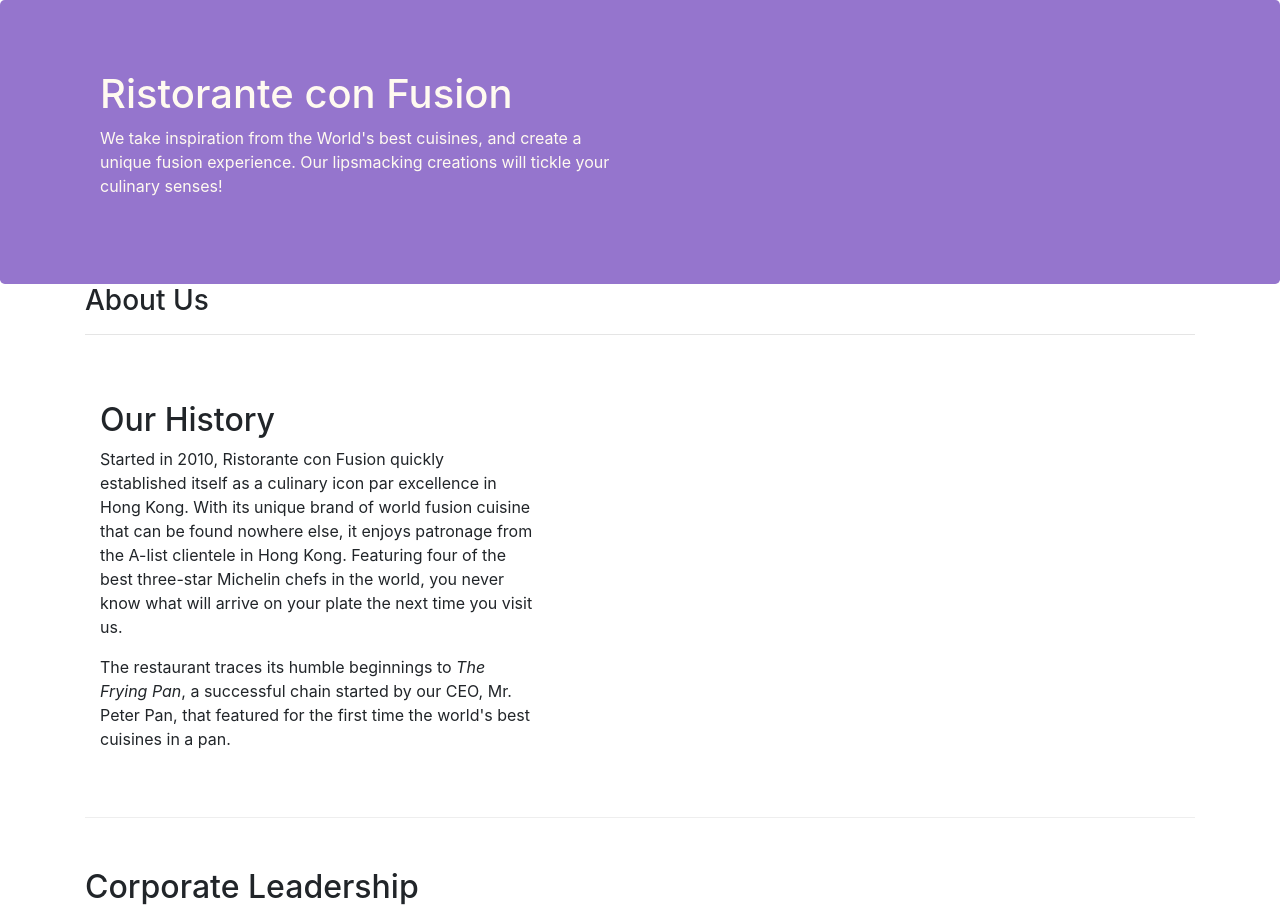
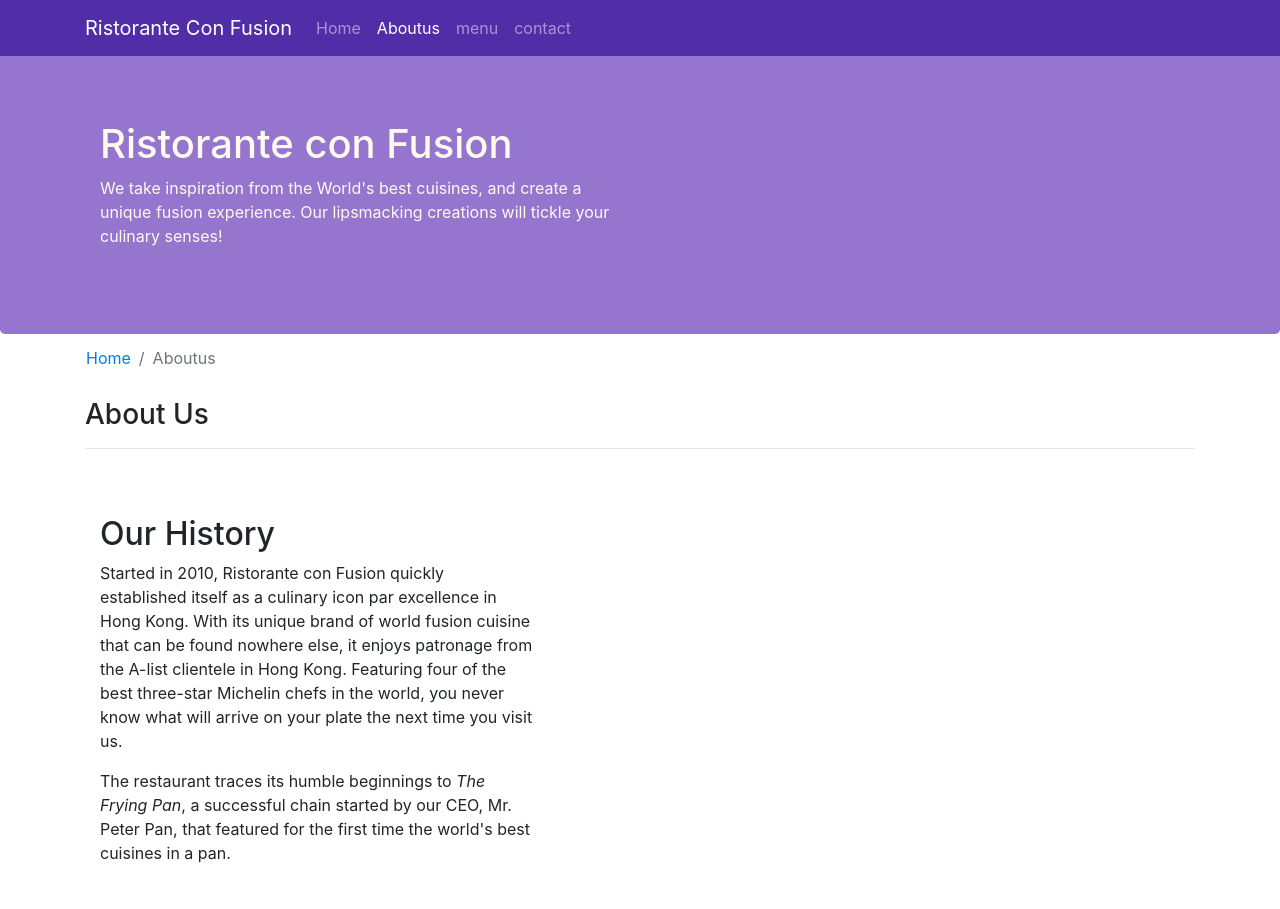
Before and after one commit to magnuslopes23/bootstrap4, a website: page aboutus.html in a window 1280 px wide. Shown: the top 909 px of the page. Drawn offline with nearby package versions, Linux system fonts and the light colour scheme.

Commit message:
navbar and breadcrumbs

```diff
--- a/aboutus.html
+++ b/aboutus.html
@@ -17,6 +17,22 @@
 </head>
 
 <body>
+    <nav class="navbar navbar-dark navbar-expand-sm  fixed-top">
+        <div class="container">
+            <button class="navbar-toggler" type="button" data-toggle="collapse" data-target="#Navbar">
+                <span class="navbar-toggler-icon"></span>
+            </button>
+            <a class="navbar-brand" href="./index.html">Ristorante Con Fusion</a>
+            <div class="collapse navbar-collapse" id="Navbar">
+                <ul class="navbar-nav mr-auto">
+                    <li class="nav-item "><a class="nav-link" href="./index.html">Home</a></li>
+                    <li class="nav-item active"><a class="nav-link" href="#">Aboutus</a></li>
+                    <li class="nav-item"><a class="nav-link" href="#">menu</a></li>
+                    <li class="nav-item"><a class="nav-link" href="#">contact</a></li>
+                </ul>
+            </div>
+        </div>
+    </nav>
 
     <header class="jumbotron">
         <div class="container">
@@ -32,8 +48,12 @@
     </header>
 
     <div class="container">
-        <div >
-            <div >
+        <div class="row" >
+            <ol class="col-12 breadcrumb bg">
+                <li class="breadcrumb-item"><a href="./index.html">Home</a></li>
+                <li class="breadcrumb-item active">Aboutus</li>
+            </ol>
+            <div class="col-12">
                <h3>About Us</h3>
                <hr>
             </div>
@@ -72,7 +92,7 @@
                 <div class="col-4 offset-1 col-sm-2">
                     <h5>Links</h5>
                     <ul class="list-unstyled">
-                        <li><a href="#">Home</a></li>
+                        <li><a href="./index.html">Home</a></li>
                         <li><a href="#">About</a></li>
                         <li><a href="#">Menu</a></li>
                         <li><a href="#">Contact</a></li>
--- a/css/styles.css
+++ b/css/styles.css
@@ -26,3 +26,15 @@ address{
     margin:0px;
     color:#0f0f0f;
 }
+body{
+    padding:50px 0px 0px 0px;
+    z-index:0;
+}
+
+.navbar-dark {
+     background-color: #512DA8;
+}
+
+.bg{
+    background-color: #ffffff;
+}
```
Also changed, not shown: index.html (+18 -2 lines).
